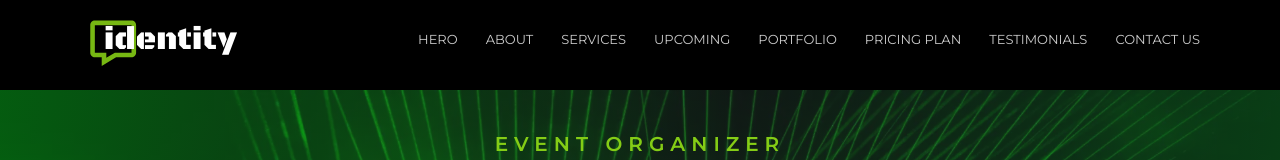
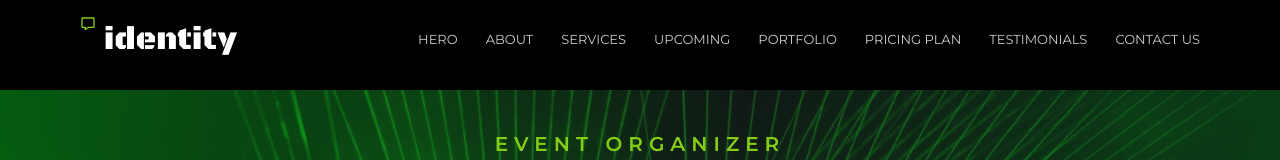
Before and after one commit to Mariam-Fathi/identity-nextjs, a Next.js app: page / in a window 1280 px wide. Shown: the top 160 px of the page. Built offline with nearby package versions, Linux system fonts and the light colour scheme; a web font is replaced by a local one.

Commit message:
Update Navbar.jsx

```diff
--- a/components/Navbar.jsx
+++ b/components/Navbar.jsx
@@ -1,8 +1,8 @@
 "use client";
 
 import { useState } from "react";
-import { navLinks } from "../constants"
-import{BiMessage, FiMenu, AiOutlineClose } from '../public/icons'
+import {Logo, navLinks } from "../constants"
+import{ FiMenu, AiOutlineClose } from '../public/icons'
 
 const Navbar = () => {
     const [toggel, setToggel]= useState(false)
@@ -14,9 +14,9 @@ const Navbar = () => {
           href="/"
           className="relative"
         >
-          <BiMessage className="w-[50%] h-[55px] max-sm:h-[43px] text-lime-500 absolute opacity-90"/>
+          {Logo.icon}
           <span className="text-white text-[32px] max-sm:text-[24px] font-BlackOpsOne font-medium relative left-[24px] max-sm:left-[18px]">
-            identity
+            {Logo.brandName}
           </span>
         </a>
 
```
